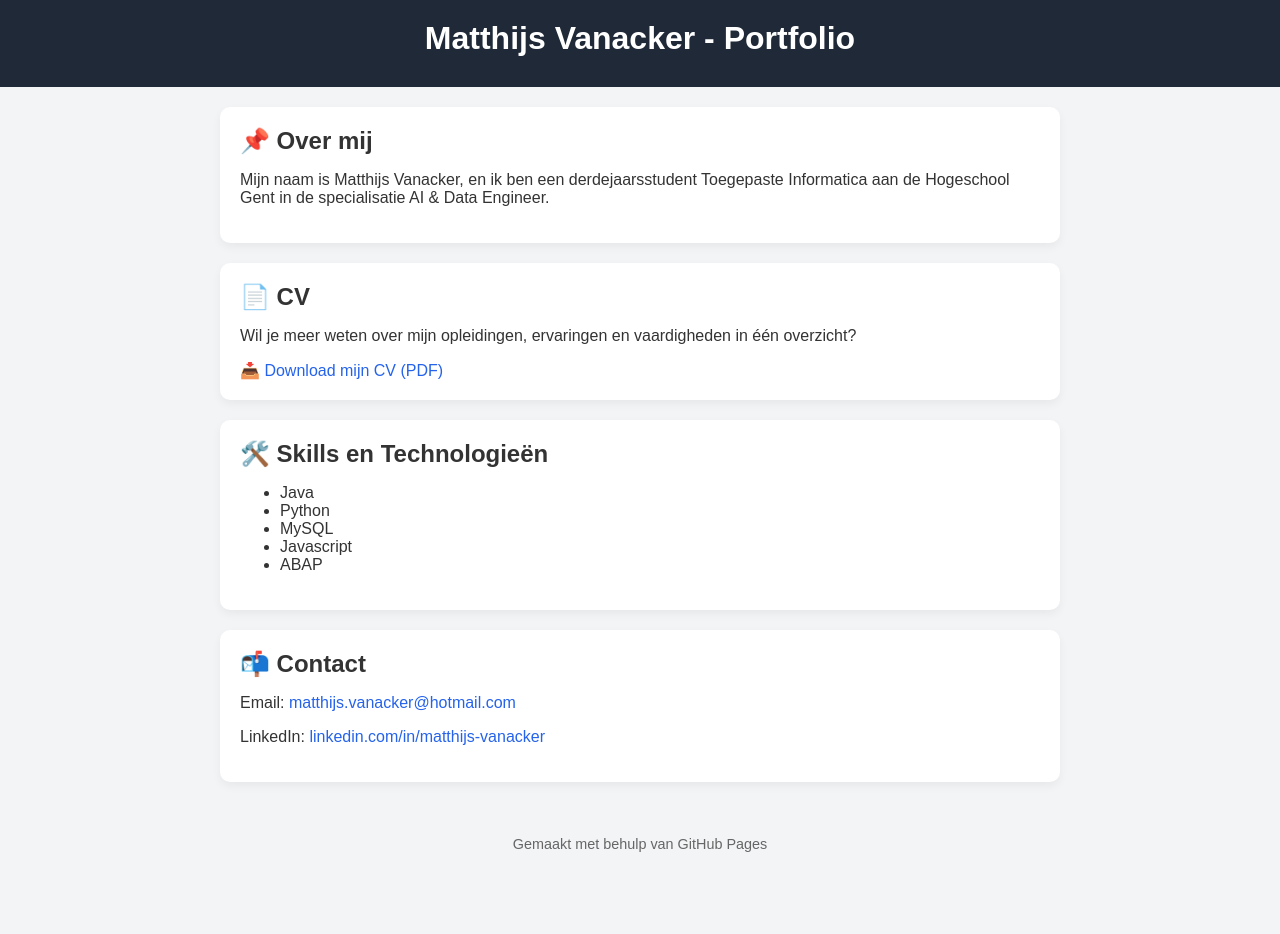
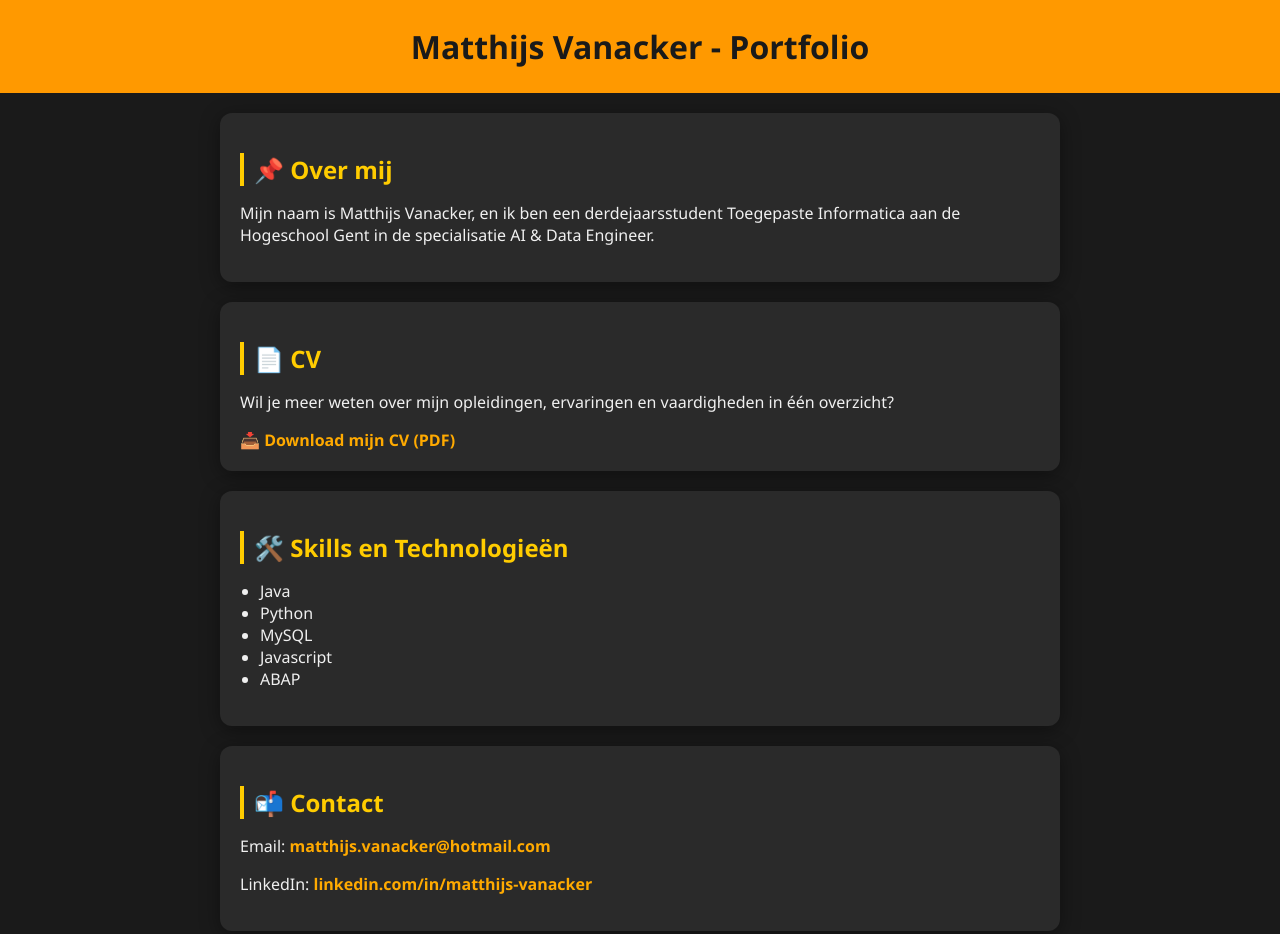
Before and after one commit to MatthijsVanacker/Portfolio, a plain HTML site: page index.html in a window 1280 px wide. Shown: the top 934 px of the page. Before the commit the page ends 887 px from the top, so only its background shows below. Drawn offline with Linux system fonts and the light colour scheme.

Commit message:
Update style.css

```diff
--- a/style.css
+++ b/style.css
@@ -1,43 +1,79 @@
+/* Base styles */
 body {
-  font-family: Arial, sans-serif;
-  background: #f3f4f6;
+  font-family: 'Segoe UI', Tahoma, Geneva, Verdana, sans-serif;
+  background: #1a1a1a;
+  color: #f0f0f0;
   margin: 0;
   padding: 0;
-  color: #333;
 }
 
+/* Header */
 header {
-  background-color: #1f2937;
-  color: white;
-  padding: 20px;
+  background-color: #ff9900; /* Bold orange */
+  color: #1a1a1a;
+  padding: 25px;
   text-align: center;
 }
 
-h1, h2 {
-  margin: 0 0 10px;
+h1 {
+  margin: 0;
+  font-size: 2rem;
 }
 
+/* Sections */
 .card {
-  background: white;
+  background: #2a2a2a;
   margin: 20px auto;
   padding: 20px;
   max-width: 800px;
-  border-radius: 10px;
-  box-shadow: 0 4px 10px rgba(0,0,0,0.05);
+  border-radius: 12px;
+  box-shadow: 0 4px 20px rgba(0,0,0,0.4);
+  transition: transform 0.2s;
+}
+
+.card:hover {
+  transform: translateY(-3px);
+}
+
+h2 {
+  color: #ffcc00; /* bright yellow */
+  margin-bottom: 10px;
+  border-left: 4px solid #ffcc00;
+  padding-left: 10px;
+}
+
+ul {
+  padding-left: 20px;
 }
 
 a {
-  color: #2563eb;
+  color: #ffaa00;
   text-decoration: none;
+  font-weight: bold;
 }
 
 a:hover {
   text-decoration: underline;
+  color: #ffdd55;
 }
 
+/* Footer */
 footer {
   text-align: center;
   padding: 20px;
   font-size: 0.9em;
-  color: #666;
+  color: #aaaaaa;
+  background-color: #111;
 }
+
+/* Responsive padding */
+@media (max-width: 600px) {
+  .card {
+    margin: 10px;
+    padding: 15px;
+  }
+
+  h1 {
+    font-size: 1.5rem;
+  }
+}
```
